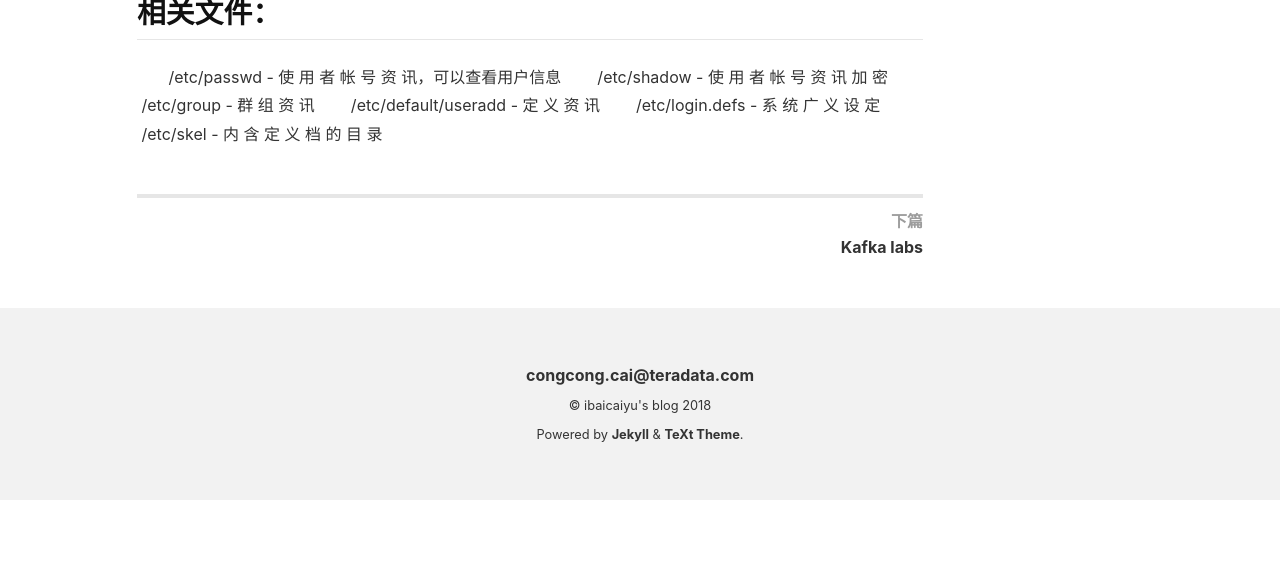
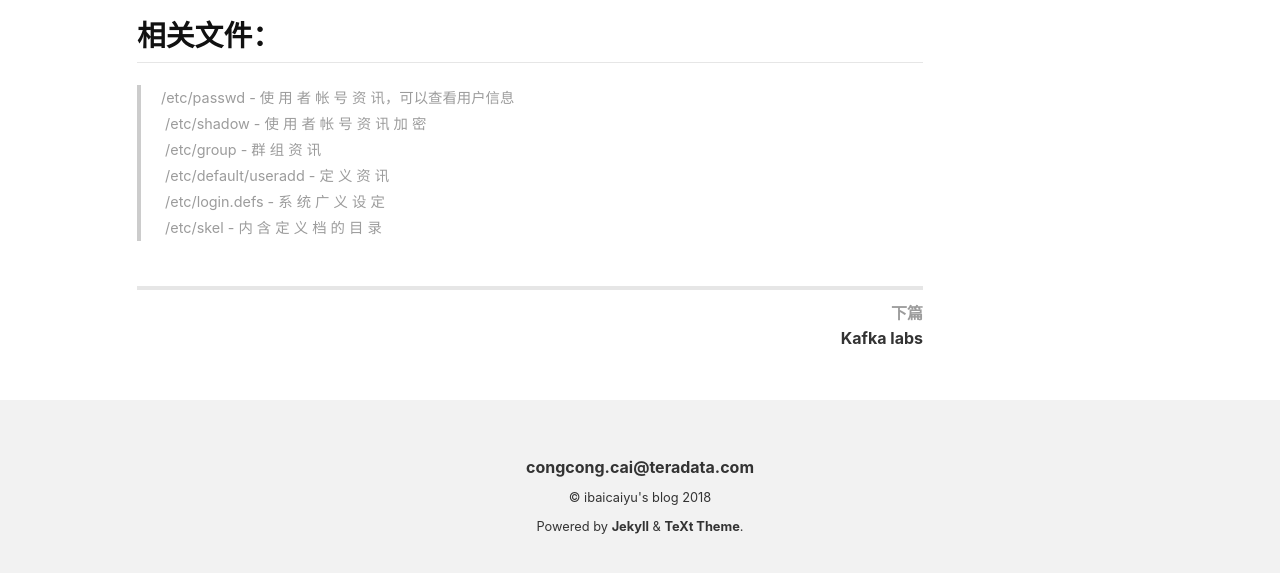
Before and after one commit to Ccccong/Ccccong.github.io, a Jekyll site: the page built from _posts/2018-06-12-Linux用户详解.md, in a window 1280 px wide and 900 px high, scrolled down 4800 px, cut to the strip 308-881 px from the top of the window. Built offline with Jekyll 4.4.1, drawn with Linux system fonts in a browser that asks for light colours; nearby versions of some CDN libraries; before the commit the page ends 5608 px from its top, so only the background shows below that; some of the changed text lies outside the part shown.

```diff
--- a/_posts/2018-06-12-Linux用户详解.md
+++ b/_posts/2018-06-12-Linux用户详解.md
@@ -5,17 +5,17 @@ tags: Linux
 ---
 # Linux用户详解
 ## 1.常用命令
- ### 创建用户命令
+### 创建用户命令
 
         adduser
 	useradd
- ### 删除用户命令
+### 删除用户命令
 	userdel
 ## 2.创建用户命令区别
 > adduser： 会自动为创建的用户指定主目录、系统shell版本，会在创建时输入用户密码
 
 >useradd：需要使用参数选项指定上述基本设置，如果不使用任何参数，则创建的用户无密码、无主目录、没有指定shell版本
-
+<!--more-->
 ## 3. 使用adduser
 例如：
 
@@ -99,9 +99,10 @@ $  sudo  useradd  tt
 可以看出无法删除已有主目录`/home/tt`
 
 ## 相关文件：
-       /etc/passwd - 使 用 者 帐 号 资 讯，可以查看用户信息
-       /etc/shadow - 使 用 者 帐 号 资 讯 加 密
-       /etc/group - 群 组 资 讯
-       /etc/default/useradd - 定 义 资 讯
-       /etc/login.defs - 系 统 广 义 设 定
-       /etc/skel - 内 含 定 义 档 的 目 录
+
+> /etc/passwd - 使 用 者 帐 号 资 讯，可以查看用户信息
+  /etc/shadow - 使 用 者 帐 号 资 讯 加 密
+  /etc/group - 群 组 资 讯
+  /etc/default/useradd - 定 义 资 讯
+  /etc/login.defs - 系 统 广 义 设 定
+  /etc/skel - 内 含 定 义 档 的 目 录
```
